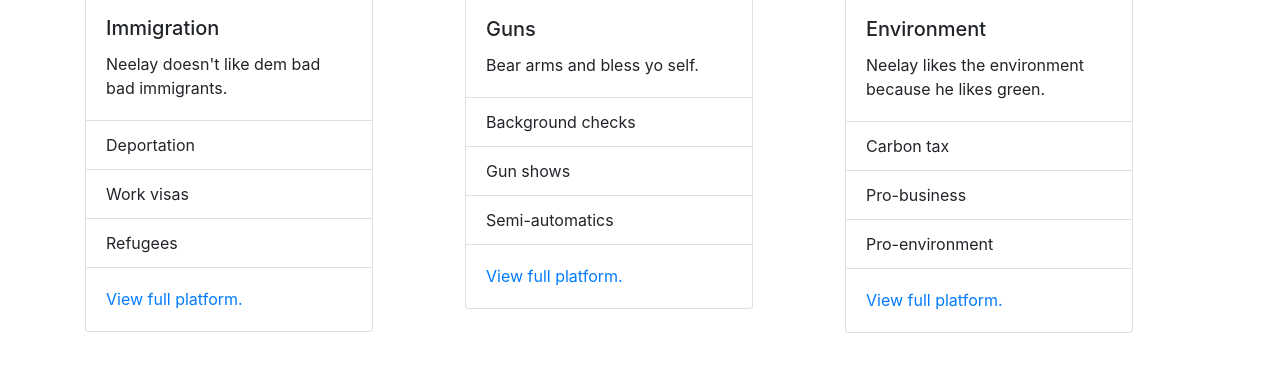
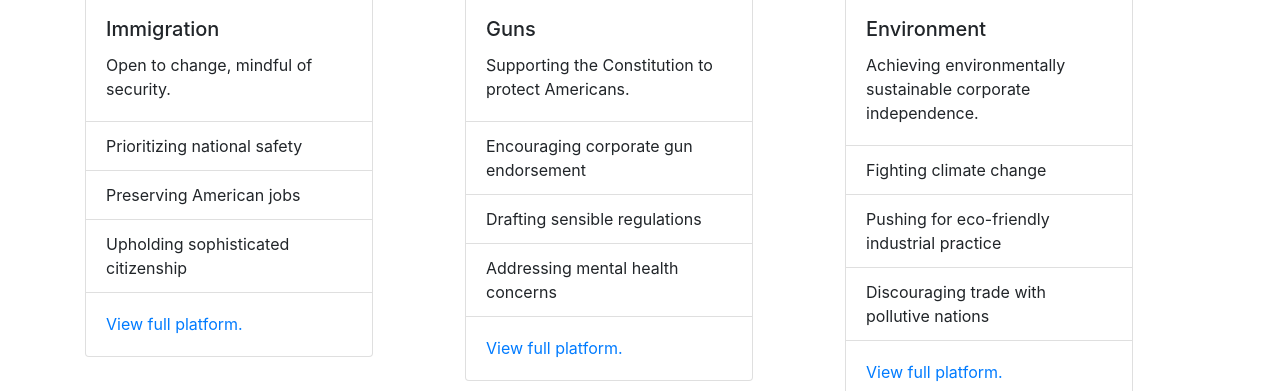
Before and after one commit to trivedicouch/trivedicouch.github.io, a plain HTML site: page index.html in a window 1280 px wide. Shown: the part 2736-3127 px from the top of the page. Before the commit the page ends 3069 px from the top, so only its background shows below. Drawn offline with Linux system fonts and the light colour scheme.

```diff
--- a/index.html
+++ b/index.html
@@ -148,15 +148,15 @@
 				<img src="./img/immigration-1.jpg" class="card-img-top" alt="Immigrants at America's door.">
 				<div class="card-body">
 					<h5 class="card-title">Immigration</h5>
-					<p class="card-text">Neelay doesn't like dem bad bad immigrants.</p>
+					<p class="card-text">Open to change, mindful of security.</p>
 				</div>
 				<ul class="list-group list-group-flush">
-					<li class="list-group-item">Deportation</li>
-					<li class="list-group-item">Work visas</li>
-					<li class="list-group-item">Refugees</li>
+					<li class="list-group-item">Prioritizing national safety</li>
+					<li class="list-group-item">Preserving American jobs</li>
+					<li class="list-group-item">Upholding sophisticated citizenship</li>
 				</ul>
 				<div class="card-body">
-					<a href="./issues#" class="card-link">View full platform.</a>
+					<a href="./issues/" class="card-link">View full platform.</a>
 				</div>
 			</div>
 		</div>
@@ -165,12 +165,12 @@
 				<img src="./img/guns-1.jpg" class="card-img-top" alt="American men going hunting.">
 				<div class="card-body">
 					<h5 class="card-title">Guns</h5>
-					<p class="card-text">Bear arms and bless yo self.</p>
+					<p class="card-text">Supporting the Constitution to protect Americans.</p>
 				</div>
 				<ul class="list-group list-group-flush">
-					<li class="list-group-item">Background checks</li>
-					<li class="list-group-item">Gun shows</li>
-					<li class="list-group-item">Semi-automatics</li>
+					<li class="list-group-item">Encouraging corporate gun endorsement</li>
+					<li class="list-group-item">Drafting sensible regulations</li>
+					<li class="list-group-item">Addressing mental health concerns</li>
 				</ul>
 				<div class="card-body">
 					<a href="./issues#" class="card-link">View full platform.</a>
@@ -182,12 +182,12 @@
 				<img src="./img/environment-1.jpg" class="card-img-top" alt="Dried earth due to lack of water.">
 				<div class="card-body">
 					<h5 class="card-title">Environment</h5>
-					<p class="card-text">Neelay likes the environment because he likes green.</p>
+					<p class="card-text">Achieving environmentally sustainable corporate independence.</p>
 				</div>
 				<ul class="list-group list-group-flush">
-					<li class="list-group-item">Carbon tax</li>
-					<li class="list-group-item">Pro-business</li>
-					<li class="list-group-item">Pro-environment</li>
+					<li class="list-group-item">Fighting climate change</li>
+					<li class="list-group-item">Pushing for eco-friendly industrial practice</li>
+					<li class="list-group-item">Discouraging trade with pollutive nations</li>
 				</ul>
 				<div class="card-body">
 					<a href="./issues#" class="card-link">View full platform.</a>
```
Also changed, not shown: about/index.html (+1 -1 lines), media/index.html (+3 -3 lines), img/carousel-1.jpg, img/carousel-2.jpg, img/carousel-3.jpg, img/environment-1.jpg, img/immigration-1.jpg, img/media-1.jpg (added), img/media-1.png (deleted), img/media-2.jpg (added), img/media-2.png (deleted), img/media-3.jpg (added), img/media-3.png (deleted), img/neelay/bio-1.jpg (added), 3 more files, 2 other files.
